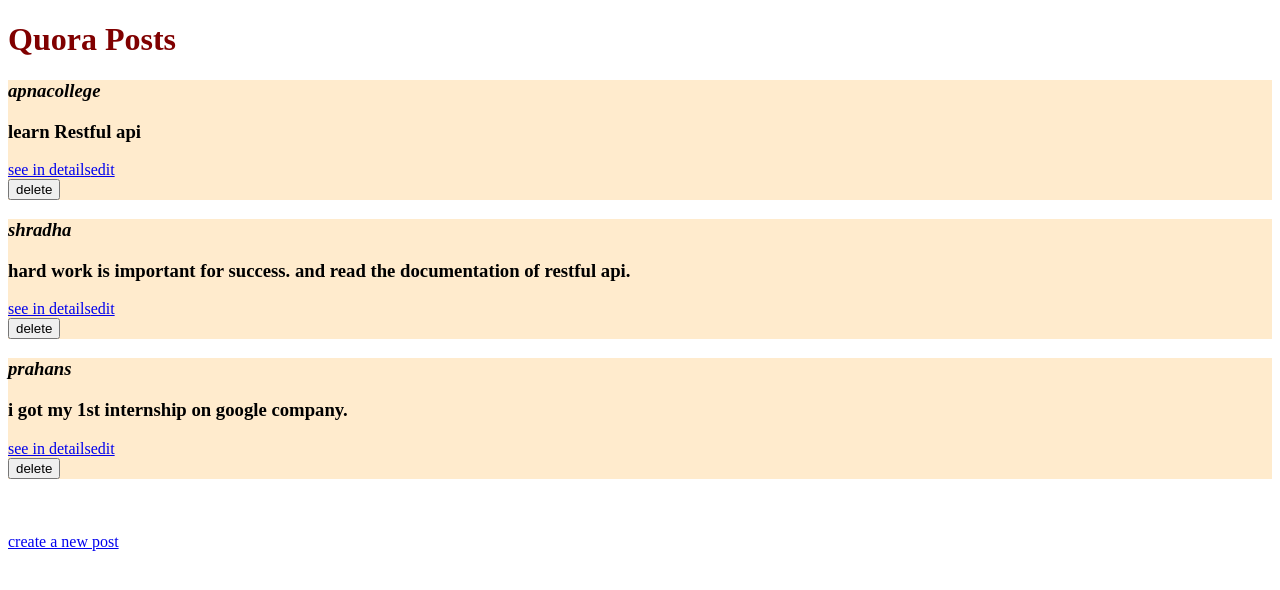
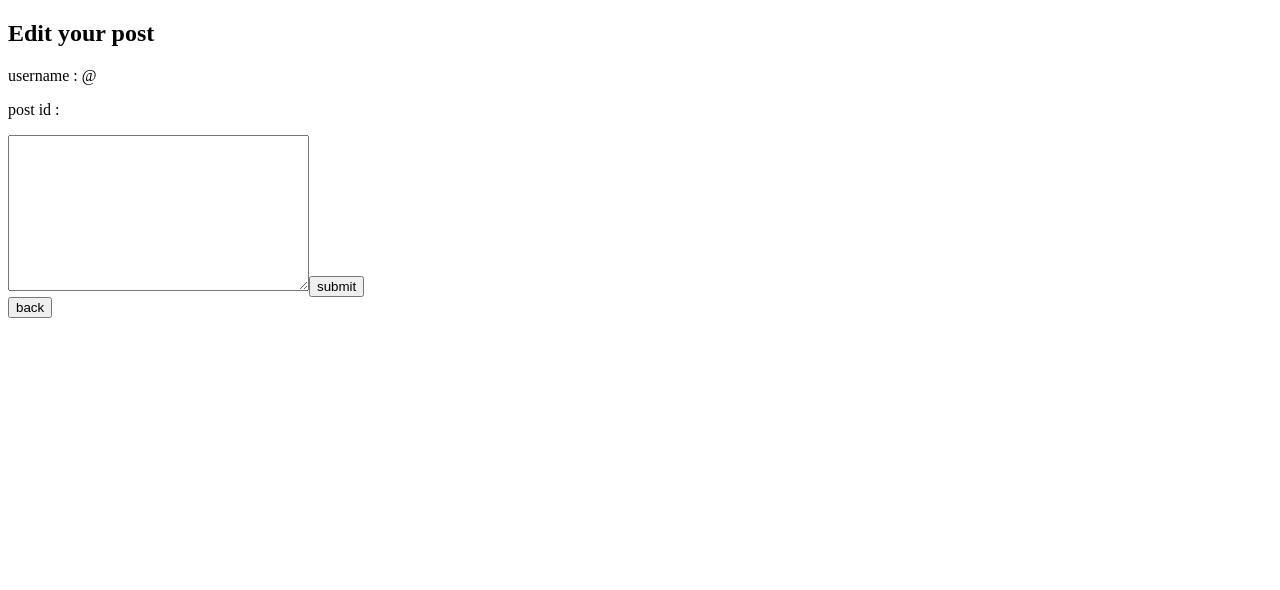
Before and after one commit to prahans/nodejs-backend-learning, a React (Vite) app in the folder quora/frontend/: page /edit in a window 1280 px wide. Shown: the top 590 px of the page. Built offline with nearby package versions, Linux system fonts and the light colour scheme.

Commit message:
learning backend by building projects

```diff
--- a/quora/frontend/package.json
+++ b/quora/frontend/package.json
@@ -11,7 +11,8 @@
   },
   "dependencies": {
     "react": "^19.2.8",
-    "react-dom": "^19.2.8"
+    "react-dom": "^19.2.8",
+    "react-router-dom": "^7.18.2"
   },
   "devDependencies": {
     "@eslint/js": "^10.0.1",
--- a/quora/frontend/src/App.tsx
+++ b/quora/frontend/src/App.tsx
@@ -1,44 +1,15 @@
-const posts = [
-  {
-    id: crypto.randomUUID(),
-    username: "apnacollege",
-    content: "learn Restful api",
-  },
-  {
-    id: crypto.randomUUID(),
-    username: "shradha",
-    content:
-      "hard work is important for success. and read the documentation of restful api.",
-  },
-  {
-    id: crypto.randomUUID(),
-    username: "prahans",
-    content: "i got my 1st internship on google company.",
-  },
-];
+import { BrowserRouter, Route, Routes } from "react-router-dom";
+import Home from "./Home";
+import Edit from "./Edit";
 
 function App() {
   return (
-    <>
-      <h1>Quora Posts</h1>
-      {posts.map((post) => (
-        <div className="post">
-          <h3 className="user">{post.username}</h3>
-          <h3 className="content">{post.content}</h3>
-          <a href="http://localhost:8080/posts/<%= post.id %>">
-            see in details
-          </a>
-          <a href="http://localhost:8080/posts/<%= post.id %>/edit">edit</a>
-          <form method="post" action="/posts/<%= post.id %>?_method=DELETE">
-            <button>delete</button>
-          </form>
-        </div>
-      ))}
-      <br />
-      <br />
-      <br />
-      <a href="http://localhost:8080/posts/new">create a new post</a>
-    </>
+    <BrowserRouter>
+      <Routes>
+        <Route index element={<Home />} />
+        <Route path="/edit" element={<Edit />} />
+      </Routes>
+    </BrowserRouter>
   );
 }
 
--- /dev/null
+++ b/quora/frontend/src/Edit.tsx
@@ -0,0 +1,19 @@
+import { useNavigate } from "react-router-dom";
+
+function Edit() {
+  const navigate = useNavigate();
+  return (
+    <>
+      <h2>Edit your post</h2>
+      <p>username : @</p>
+      <p>post id : </p>
+      <form method="post" action="/posts/<%= post.id %>?_method=PATCH">
+        <textarea rows={10} cols={35} name="content"></textarea>
+        <button>submit</button>
+      </form>
+      <button onClick={() => navigate(-1)}>back</button>
+    </>
+  );
+}
+
+export default Edit;
--- /dev/null
+++ b/quora/frontend/src/Home.tsx
@@ -0,0 +1,48 @@
+import { useNavigate } from "react-router-dom";
+
+const posts = [
+  {
+    id: crypto.randomUUID(),
+    username: "apnacollege",
+    content: "learn Restful api",
+  },
+  {
+    id: crypto.randomUUID(),
+    username: "shradha",
+    content:
+      "hard work is important for success. and read the documentation of restful api.",
+  },
+  {
+    id: crypto.randomUUID(),
+    username: "prahans",
+    content: "i got my 1st internship on google company.",
+  },
+];
+
+function Home() {
+  const navigate = useNavigate();
+  return (
+    <>
+      <h1>Quora Posts</h1>
+      {posts.map((post) => (
+        <div className="post" key={post.id}>
+          <h3 className="user">{post.username}</h3>
+          <h3 className="content">{post.content}</h3>
+          <a href="http://localhost:8080/posts/<%= post.id %>">
+            see in details
+          </a>
+          <button onClick={() => navigate("/Edit")}>edit</button>
+          <form method="post" action="/posts/<%= post.id %>?_method=DELETE">
+            <button>delete</button>
+          </form>
+        </div>
+      ))}
+      <br />
+      <br />
+      <br />
+      <a href="http://localhost:8080/posts/new">create a new post</a>
+    </>
+  );
+}
+
+export default Home;
```
Also changed, not shown: 1 other file (tests, documents, lock files or other folders).
